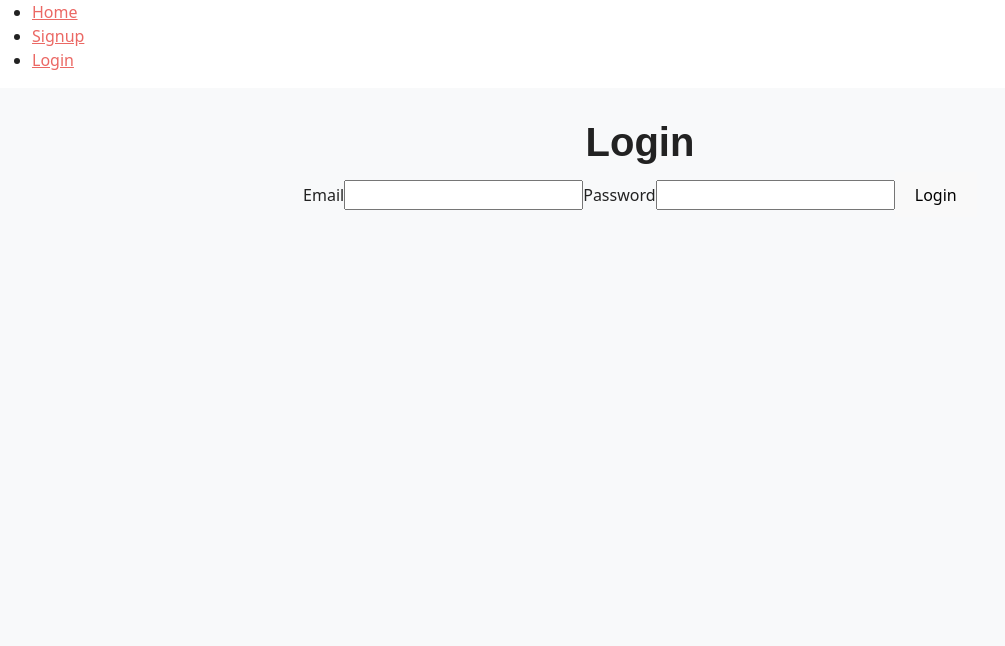
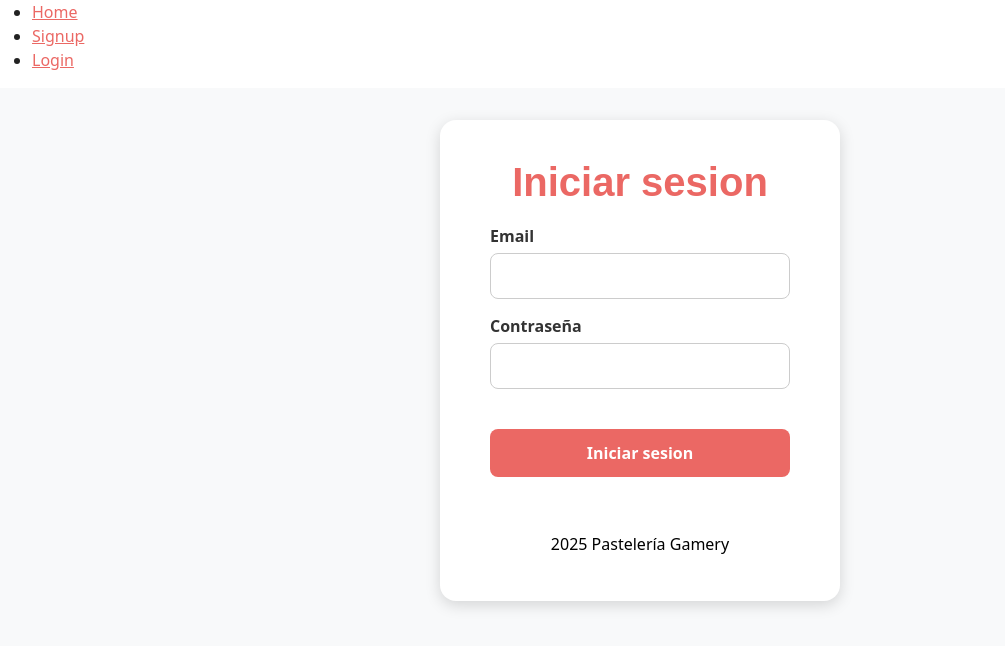
Before and after one commit to BenjaminGonzalez1212/TRABAJO-FULL-STACK-V2, a React (Vite) app: page /TRABAJO-FULL-STACK-V2/login in a window 1280 px wide. Shown: the top 646 px of the page, without its empty margins (0-1005 px from the left). Built offline with nearby package versions, Linux system fonts and the light colour scheme; a web font is replaced by a local one.

Commit message:
SignUp y otras cosas
como dice el titulo se mejoran interfaces, etc.

```diff
--- a/src/App.jsx
+++ b/src/App.jsx
@@ -34,10 +34,9 @@ function App() {
 
   return (
     <>
-
       <nav className="navbar navbar-expand-lg navbar-dark bg-primary">
         <div className="container-fluid">
-          <a className="navbar-brand fw-bold" href="/TRABAJO-FULL-STACK-V2/app">Pastelería Gamery</a>
+          <a className="navbar-brand" href="#">Pastelería Gamery</a>
           <button
             className="navbar-toggler"
             type="button"
@@ -52,8 +51,8 @@ function App() {
 
           <div className="collapse navbar-collapse" id="navbarColor01">
             <ul className="navbar-nav me-auto mb-2 mb-lg-0">
-              <li className="nav-item"><a className="nav-link active" href="/TRABAJO-FULL-STACK-V2/app">Inicio</a></li>
-              <li className="nav-item"><a className="nav-link" href="#">Productos</a></li>
+              <li className="nav-item"><a className="nav-link active" href="#">Inicio</a></li>
+              <li className="nav-item"><a className="nav-link active" href="/TRABAJO-FULL-STACK-V2/carrito">Productos</a></li>
               <li className="nav-item"><a className="nav-link" href="#">Contacto</a></li>
               <li className="nav-item dropdown">
                 <a className="nav-link dropdown-toggle" data-bs-toggle="dropdown" href="#" role="button" aria-expanded="false">Más</a>
@@ -70,18 +69,19 @@ function App() {
                 </a>
               </li>
             </ul>
-
             <ul className="navbar-nav ms-auto">{navContent}</ul>
           </div>
         </div>
       </nav>
-
       <main className="container-fluid text-center py-5 bg-light flex-grow-1">
         <h1 className="display-4 mb-3 fw-bold text-primary">Bienvenido a Pastelería Gamery</h1>
         <p className="lead">
           ¡Sube de nivel con nuestros pasteles inspirados en tus videojuegos favoritos!
         </p>
-        <button className="btn btn-primary btn-lg mt-3">Explorar productos</button>
+
+        <a href="/TRABAJO-FULL-STACK-V2/carrito">
+          <button className="btn btn-primary btn-lg mt-3">Explorar productos</button>
+        </a>
       </main>
 
       <footer className="bg-primary text-white text-center py-3 mt-auto">
--- /dev/null
+++ b/src/tienda/IniciarSecion.css
@@ -0,0 +1,70 @@
+
+.signup-container {
+    display: flex;
+    flex-direction: column;
+    justify-content: center;
+    align-items: center;
+    background: linear-gradient(135deg, #e3f2fd, #bbdefb);
+    padding: 20px;
+}
+
+.signup-card {
+    background: white;
+    padding: 40px 50px;
+    border-radius: 16px;
+    box-shadow: 0 4px 15px rgba(0, 0, 0, 0.15);
+    width: 100%;
+    max-width: 400px;
+    text-align: center;
+}
+
+.signup-card h1 {
+    color: #eb6864;
+    font-weight: bold;
+    margin-bottom: 20px;
+}
+
+.signup-card label {
+    display: block;
+    text-align: left;
+    margin-top: 15px;
+    font-weight: 600;
+    color: #333;
+}
+
+.signup-card input {
+    width: 100%;
+    padding: 10px;
+    margin-top: 5px;
+    border-radius: 8px;
+    border: 1px solid #ccc;
+    transition: border 0.2s;
+}
+
+.signup-card input:focus {
+    border-color: #eb6864;
+    outline: none;
+}
+
+.signup-card button {
+    margin-top: 40px;
+    width: 100%;
+    background-color: #eb6864;
+    border: none;
+    color: white;
+    padding: 12px;
+    border-radius: 8px;
+    font-weight: bold;
+    transition: background-color 0.3s;
+}
+
+.signup-card footer {
+    margin-bottom: 0%;
+    background-color: #ffffff;
+    color: rgb(0, 0, 0);
+    text-align: center;
+    padding: 5px 0;
+    width: 100%;
+    position: relative;
+    bottom: 0;
+}
--- a/src/tienda/IniciarSecion.jsx
+++ b/src/tienda/IniciarSecion.jsx
@@ -33,8 +33,9 @@ export default function Login() {
 
     return (
         <DefaultLayout>
+            <div className="signup-card">
                 <form className="form" onSubmit={handleSubmit}>
-                <h1>Login</h1>
+                    <h1>Iniciar sesion</h1>
 
                     {error && <p style={{ color: "red" }}>{error}</p>}
 
@@ -45,15 +46,20 @@ export default function Login() {
                         onChange = { (e) => setEmail(e.target.value)}
                     />
 
-                <label>Password</label>
+                    <label>Contraseña</label>
                     <input
                         type = 'password'
                         value = {password}
                         onChange = { (e) => setPassword(e.target.value)}
                     />
 
-                <button type="submit">Login</button>
+                    <button type="submit">Iniciar sesion</button>
+
+                    <footer>
+                        2025 Pastelería Gamery
+                    </footer>
                 </form>
+            </div>
         </DefaultLayout>
     );
 }
--- a/src/tienda/RegistroUsuario.jsx
+++ b/src/tienda/RegistroUsuario.jsx
@@ -3,6 +3,7 @@ import DefaultLayout from "./layout/DefaultLayout";
 import { Navigate } from "react-router-dom";
 import { useAuth } from "./auth/AuthProvider";
 import { createUser, getUsers } from "./data/Users";
+import "./RegistroUsuarios.css";
 
 export default function Signup() {
 	const [name, setName] = useState("");
@@ -22,14 +23,15 @@ export default function Signup() {
         createUser({ name, email, password });
         alert("Usuario creado con éxito");
 
-    // aca redirigir al login.. o directo a la pagina no se la verdad, se ve despues (acordarce)
+        // aca redirigir al login una vez el usuario sea correctamente creado.. o directo a la pagina no se la verdad, se ve despues (acordarce)
     };
 
     return (
         <DefaultLayout>
+            <div className="signup-card">
                 <form className="form" onSubmit={handleSubmit}>
-                <h1>SignUp</h1>
-                <label>Username</label>
+                    <h1>Registrarce</h1>
+                    <label>Nombre de usuario</label>
                     <input
                         type = 'text'
                         value = {name}
@@ -43,22 +45,27 @@ export default function Signup() {
                         onChange = { (e) => setEmail(e.target.value)}
                     />
 
-                <label>Password</label>
+                    <label>Contraseña</label>
                     <input
                         type = 'password'
                         value = {password}
                         onChange = { (e) => setPassword(e.target.value)}
                     />
 
-                <label>Repeat Password</label>
+                    <label>Repetir Contraseña</label>
                     <input
                         type = 'password'
                         value = {repeatPassword}
                         onChange = { (e) => setRepeatPassword(e.target.value)}
                     />
 
-                <button type="submit">SignUp</button>
+                    <button type="submit">Crear Cuenta</button>
+
+                    <footer>
+                        2025 Pastelería Gamery
+                    </footer>
                 </form>
+            </div>
         </DefaultLayout>
     );
 }
--- /dev/null
+++ b/src/tienda/RegistroUsuarios.css
@@ -0,0 +1,70 @@
+
+.signup-container {
+    display: flex;
+    flex-direction: column;
+    justify-content: center;
+    align-items: center;
+    background: linear-gradient(135deg, #e3f2fd, #bbdefb);
+    padding: 20px;
+}
+
+.signup-card {
+    background: white;
+    padding: 40px 50px;
+    border-radius: 16px;
+    box-shadow: 0 4px 15px rgba(0, 0, 0, 0.15);
+    width: 100%;
+    max-width: 400px;
+    text-align: center;
+}
+
+.signup-card h1 {
+    color: #eb6864;
+    font-weight: bold;
+    margin-bottom: 20px;
+}
+
+.signup-card label {
+    display: block;
+    text-align: left;
+    margin-top: 15px;
+    font-weight: 600;
+    color: #333;
+}
+
+.signup-card input {
+    width: 100%;
+    padding: 10px;
+    margin-top: 5px;
+    border-radius: 8px;
+    border: 1px solid #ccc;
+    transition: border 0.2s;
+}
+
+.signup-card input:focus {
+    border-color: #eb6864;
+    outline: none;
+}
+
+.signup-card button {
+    margin-top: 40px;
+    width: 100%;
+    background-color: #eb6864;
+    border: none;
+    color: white;
+    padding: 12px;
+    border-radius: 8px;
+    font-weight: bold;
+    transition: background-color 0.3s;
+}
+
+.signup-card footer {
+    margin-bottom: 0%;
+    background-color: #ffffff;
+    color: rgb(0, 0, 0);
+    text-align: center;
+    padding: 5px 0;
+    width: 100%;
+    position: relative;
+    bottom: 0;
+}
--- a/src/tienda/blogs/Blogs.jsx
+++ b/src/tienda/blogs/Blogs.jsx
@@ -34,7 +34,7 @@ export default function Blogs() {
 
       <nav className="navbar navbar-expand-lg navbar-dark bg-primary">
         <div className="container-fluid">
-          <a className="navbar-brand fw-bold" href="/TRABAJO-FULL-STACK-V2/app">Pastelería Gamery</a>
+          <a className="navbar-brand" href="/TRABAJO-FULL-STACK-V2/app">Pastelería Gamery</a>
           <button
             className="navbar-toggler"
             type="button"
@@ -50,12 +50,12 @@ export default function Blogs() {
           <div className="collapse navbar-collapse" id="navbarColor01">
             <ul className="navbar-nav me-auto mb-2 mb-lg-0">
               <li className="nav-item"><a className="nav-link active" href="/TRABAJO-FULL-STACK-V2/app">Inicio</a></li>
-              <li className="nav-item"><a className="nav-link" href="#">Productos</a></li>
+              <li className="nav-item"><a className="nav-link active" href="/TRABAJO-FULL-STACK-V2/carrito">Productos</a></li>
               <li className="nav-item"><a className="nav-link" href="#">Contacto</a></li>
               <li className="nav-item dropdown">
                 <a className="nav-link dropdown-toggle" data-bs-toggle="dropdown" href="#" role="button" aria-expanded="false">Más</a>
                 <div className="dropdown-menu">
-                  <a className="dropdown-item" href="/TRABAJO-FULL-STACK-V2/blogs">Blog</a>
+                  <a className="dropdown-item" href="#">Blog</a>
                   <a className="dropdown-item" href="#">Ubicación</a>
                   <div className="dropdown-divider"></div>
                   <a className="dropdown-item" href="#">Ayuda</a>
--- a/src/tienda/components/carrito/Carrito.jsx
+++ b/src/tienda/components/carrito/Carrito.jsx
@@ -69,7 +69,7 @@ export default function Carrito() {
     <>
       <nav className="navbar navbar-expand-lg navbar-dark bg-primary">
         <div className="container-fluid">
-          <Link className="navbar-brand" to="/">Pastelería Gamery</Link>
+          <Link className="navbar-brand" to="/TRABAJO-FULL-STACK-V2/app">Pastelería Gamery</Link>
           <div className="d-flex">
             <Link className="btn btn-primary ms-2" to="/TRABAJO-FULL-STACK-V2/app">Volver</Link>
           </div>
```
Lines whose indentation alone changed are shown as unchanged.
